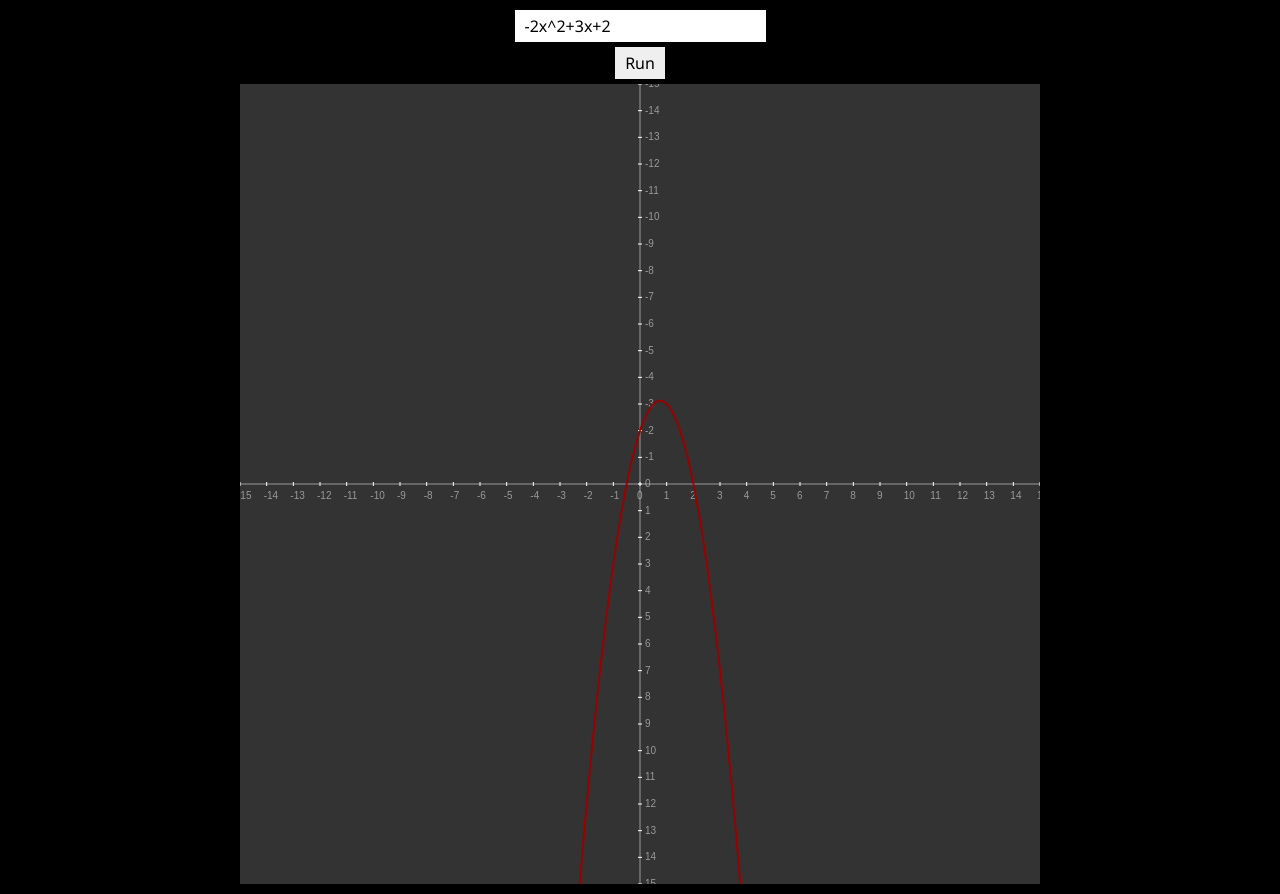
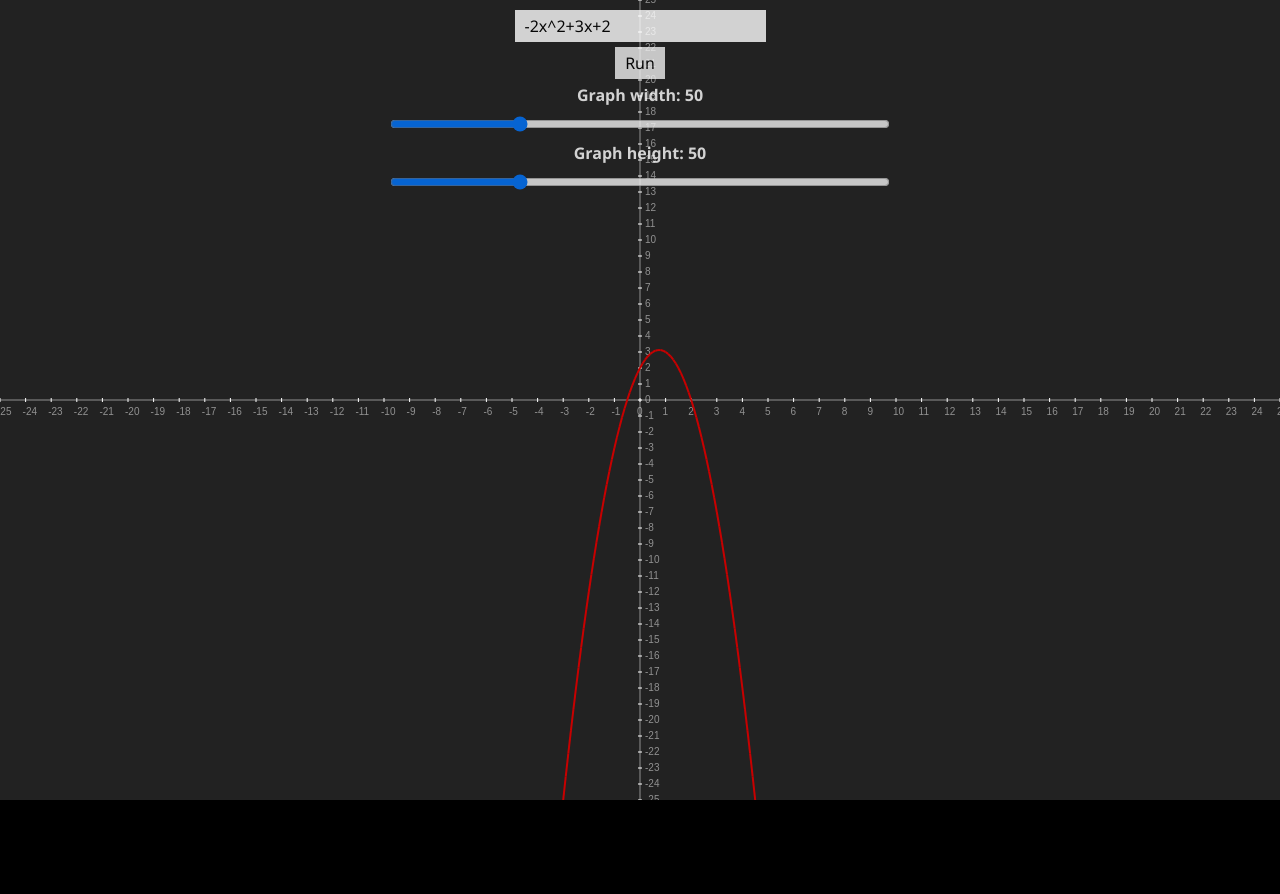
Before and after one commit to rodolfoinfantini/function-graph, a plain HTML site: page index.html in a window 1280 px wide. After the commit the page ends 800 px from the top, so only its background shows below. Drawn offline with Linux system fonts and the light colour scheme.

Commit message:
fullscreen and controls

```diff
--- a/Graph.js
+++ b/Graph.js
@@ -31,24 +31,24 @@ export default class Graph {
             const spacing = this.realWidth / this.width
             const x = i * spacing
             const y = this.realHeight / 2
-            this.ctx.fillText(xNumber, x - 3, y + 15)
+            if (spacing > 13) this.ctx.fillText(xNumber, x - 3, y + 15)
             this.ctx.moveTo(x, y - divisorLength)
             this.ctx.lineTo(x, y + divisorLength)
             this.ctx.stroke()
             xNumber++
         }
 
-        let yNumber = -(this.height / 2)
+        let yNumber = this.height / 2
         for (let i = 0; i <= this.height; i++) {
             this.ctx.beginPath()
             const spacing = this.realHeight / this.height
             const x = this.realWidth / 2
             const y = i * spacing
-            this.ctx.fillText(yNumber, x + 5, y + 3)
+            if (spacing > 13) this.ctx.fillText(yNumber, x + 5, y + 3)
             this.ctx.moveTo(x - divisorLength, y)
             this.ctx.lineTo(x + divisorLength, y)
             this.ctx.stroke()
-            yNumber++
+            yNumber--
         }
     }
 
@@ -60,13 +60,14 @@ export default class Graph {
         this.ctx.lineWidth = 2
         const centerX = this.realWidth / 2
         const centerY = this.realHeight / 2
-        const spacing = this.realHeight / this.height
-        x1 = centerX + x1 * spacing
-        y1 = centerY - y1 * spacing
-        x2 = centerX + x2 * spacing
-        y2 = centerY - y2 * spacing
+        const spacingX = this.realWidth / this.width
+        const spacingY = this.realHeight / this.height
+        x1 = centerX + x1 * spacingX
+        y1 = centerY - y1 * spacingY
+        x2 = centerX + x2 * spacingX
+        y2 = centerY - y2 * spacingY
 
-        this.ctx.strokeStyle = 'rgba(155, 0, 0, 1)'
+        this.ctx.strokeStyle = 'rgba(200, 0, 0, 1)'
         this.ctx.beginPath()
         this.ctx.moveTo(x1, y1)
         this.ctx.lineTo(x2, y2)
--- a/index.html
+++ b/index.html
@@ -9,7 +9,27 @@
         <script src="script.js" defer type="module"></script>
     </head>
     <body>
-        <input type="text" value="-2x^2+3x+2" />
-        <button>Run</button>
+        <div class="controls">
+            <input type="text" class="function" value="-2x^2+3x+2" />
+            <button>Run</button>
+            <span class="x">Graph width: 50</span>
+            <input
+                class="x"
+                type="range"
+                min="2"
+                max="200"
+                value="50"
+                step="1"
+            />
+            <span class="y">Graph height: 50</span>
+            <input
+                class="y"
+                type="range"
+                min="2"
+                max="200"
+                value="50"
+                step="1"
+            />
+        </div>
     </body>
 </html>
--- a/script.js
+++ b/script.js
@@ -1,12 +1,17 @@
 'use strict'
 import Graph from './Graph.js'
 
-const input = document.querySelector('input')
+const input = document.querySelector('input.function')
 const button = document.querySelector('button')
 
+const widthInput = document.querySelector('input.x')
+const widthSpan = document.querySelector('span.x')
+const heightInput = document.querySelector('input.y')
+const heightSpan = document.querySelector('span.y')
+
 const canvas = document.createElement('canvas')
-canvas.width = 800
-canvas.height = 800
+canvas.width = window.innerWidth
+canvas.height = window.innerHeight
 const ctx = canvas.getContext('2d')
 document.body.appendChild(canvas)
 
@@ -15,8 +20,7 @@ function f(x) {
     let treatedFunc = func.replaceAll(' ', '').trim()
     if (treatedFunc.length === 0) {
         stop = true
-        alert('Invalid function')
-        return
+        return //alert('Invalid function')
     }
 
     const multiplications = treatedFunc.match(/-?[\d.e]+x/g)
@@ -28,32 +32,45 @@ function f(x) {
 
     treatedFunc = treatedFunc.replaceAll('x', x)
     treatedFunc = treatedFunc.replaceAll('--', '+')
+    treatedFunc = treatedFunc.replace(/(PI|pi)/g, Math.PI)
 
-    const squareRoots = treatedFunc.match(/sqrt\([\d-.e]+\)/g)
+    const squareRoots = treatedFunc.match(/sqrt\(.+\)/g)
     if (squareRoots)
         squareRoots.forEach((root) => {
-            const rootNumber = root.match(/[\d-.e]+/)[0]
+            let rootNumber = root.match(/\((.*?)\)/)[1]
+            try {
+                rootNumber = eval(rootNumber)
+            } catch (error) {}
             treatedFunc = treatedFunc.replace(root, Math.sqrt(rootNumber))
         })
 
-    const sins = treatedFunc.match(/sin\([\d-.e]+\)/g)
+    const sins = treatedFunc.match(/sin\(.+\)/g)
     if (sins)
         sins.forEach((sin) => {
-            const sinNumber = sin.match(/[\d-.e]+/)[0]
+            let sinNumber = sin.match(/\((.*?)\)/)[1]
+            try {
+                sinNumber = eval(sinNumber)
+            } catch (error) {}
             treatedFunc = treatedFunc.replace(sin, Math.sin(sinNumber))
         })
 
-    const coss = treatedFunc.match(/cos\([\d-.e]+\)/g)
+    const coss = treatedFunc.match(/cos\(.+\)/g)
     if (coss)
         coss.forEach((cos) => {
-            const cosNumber = cos.match(/[\d-.e]+/)[0]
+            let cosNumber = cos.match(/\((.*?)\)/)[1]
+            try {
+                cosNumber = eval(cosNumber)
+            } catch (error) {}
             treatedFunc = treatedFunc.replace(cos, Math.cos(cosNumber))
         })
 
-    const tans = treatedFunc.match(/tan\([\d-.e]+\)/g)
+    const tans = treatedFunc.match(/tan\(.+\)/g)
     if (tans)
         tans.forEach((tan) => {
-            const tanNumber = tan.match(/[\d-.e]+/)[0]
+            let tanNumber = tan.match(/\((.*?)\)/)[1]
+            try {
+                tanNumber = eval(tanNumber)
+            } catch (error) {}
             treatedFunc = treatedFunc.replace(tan, Math.tan(tanNumber))
         })
 
@@ -81,21 +98,37 @@ function f(x) {
     try {
         return eval(treatedFunc)
     } catch (e) {
-        console.error(e)
-        console.log(treatedFunc)
+        // console.error(e)
+        // console.log(treatedFunc)
         stop = true
-        alert('Invalid function')
+        // alert('Invalid function')
     }
 }
 
 let stop = false
 
-const w = 30
-const h = 30
+let w = 50
+let h = 50
 
-const graph = new Graph(ctx, w, h, canvas.width, canvas.height)
+let graph
+
+function setup() {
+    graph = new Graph(ctx, w, h, canvas.width, canvas.height)
+    run()
+}
+
+widthInput.oninput = debounce(setup, 300, () => {
+    widthSpan.textContent = 'Graph width: ' + widthInput.value
+    w = +widthInput.value
+})
+
+heightInput.oninput = debounce(setup, 300, () => {
+    heightSpan.textContent = 'Graph height: ' + heightInput.value
+    h = +heightInput.value
+})
 
 function run() {
+    func = input.value
     ctx.clearRect(0, 0, canvas.width, canvas.height)
     graph.drawAxes()
     const lastPoint = {
@@ -118,9 +151,26 @@ function run() {
     }
 }
 
-button.onclick = () => {
-    func = input.value
-    run()
+button.onclick = run
+
+input.oninput = debounce(run, 200)
+
+setup()
+
+window.onresize = debounce(() => {
+    canvas.width = window.innerWidth
+    canvas.height = window.innerHeight
+    setup()
+})
+
+function debounce(cb, delay = 200, ignoredCb) {
+    let timeout
+
+    return (...args) => {
+        if (ignoredCb) ignoredCb()
+        clearTimeout(timeout)
+        timeout = setTimeout(() => {
+            cb(...args)
+        }, delay)
+    }
 }
-
-run()
--- a/style.css
+++ b/style.css
@@ -9,15 +9,29 @@
 
 body {
     background-color: #000;
+    overflow: hidden;
+    color: white;
+}
+
+.controls {
     display: flex;
     flex-direction: column;
     align-items: center;
     padding: 10px 0;
     gap: 5px;
+    opacity: 0.8;
+}
+
+span {
+    font-weight: bold;
 }
 
 canvas {
-    background-color: #333;
+    background-color: #222;
+    position: absolute;
+    top: 0;
+    left: 0;
+    z-index: -1;
 }
 
 input,
@@ -25,3 +39,8 @@ button {
     padding: 5px 10px;
     font-size: 1rem;
 }
+
+input[type='range'] {
+    width: 500px;
+    max-width: 100%;
+}
```
